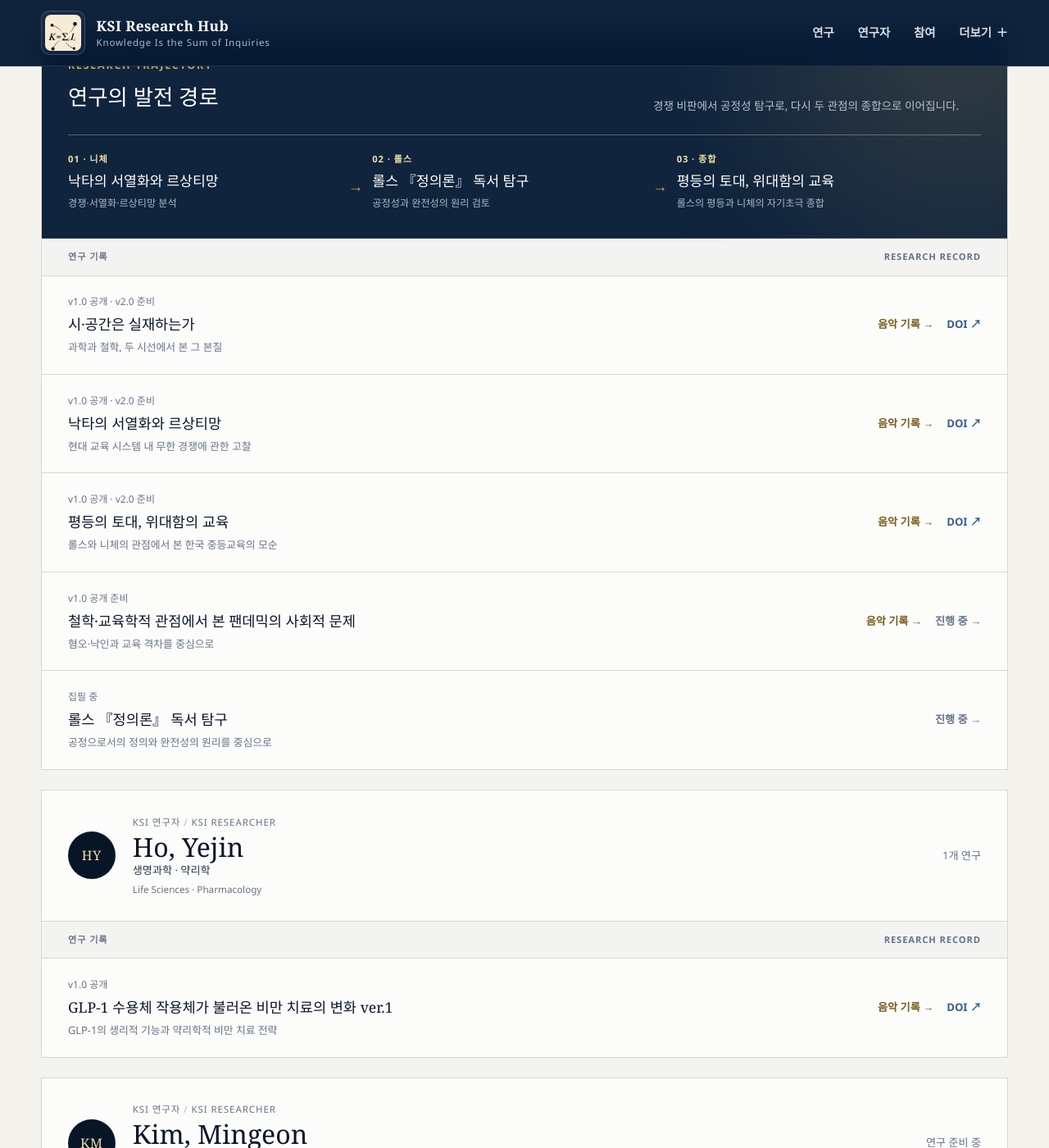
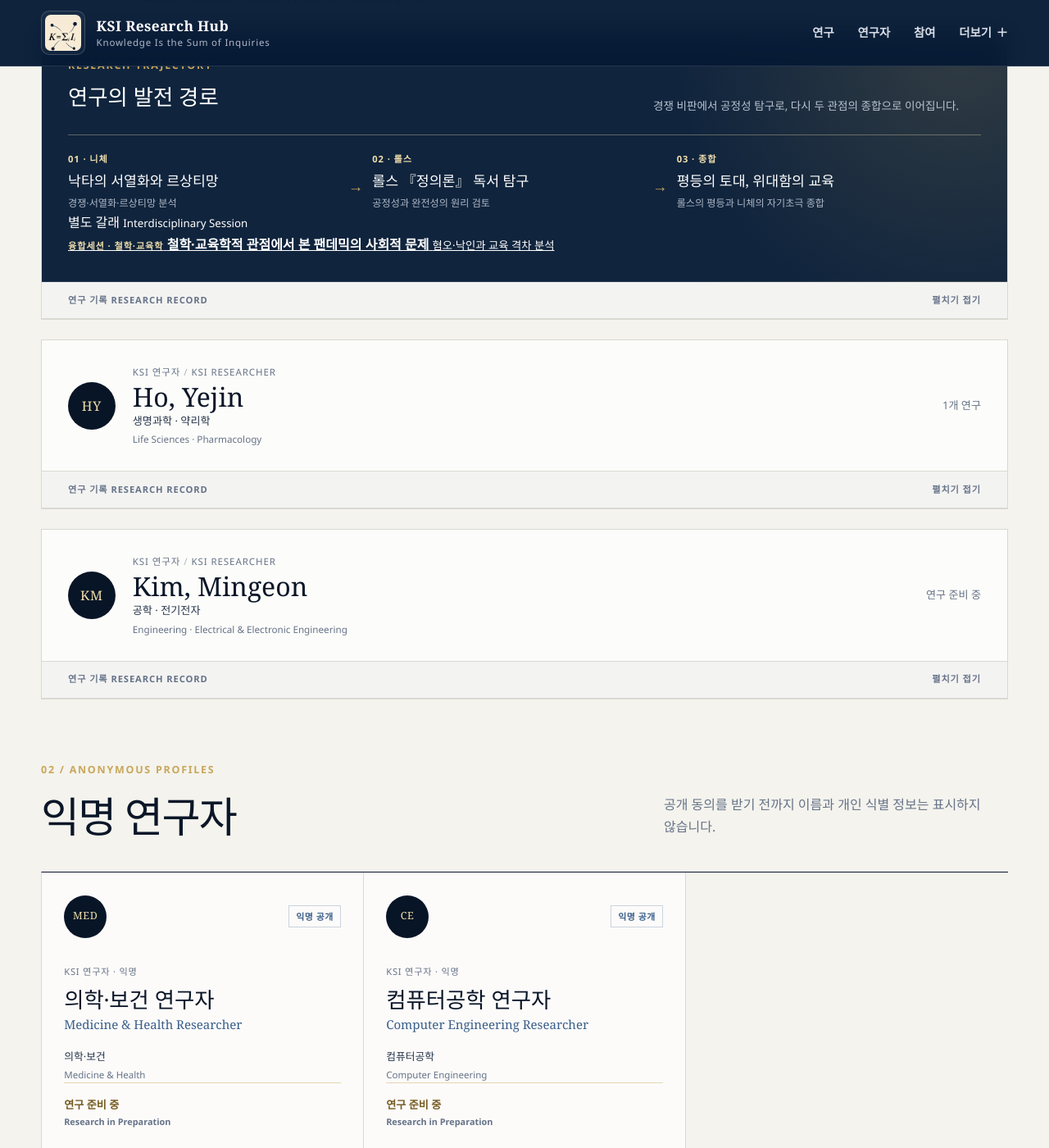
Before and after one commit to SunhoYoon-Hub/KSI-Research-Hub, a Jekyll site: the page built from docs/researchers.md, in a window 1280 px wide and 1400 px high, scrolled down 818 px. Shown: the whole window at 82% size. Built offline with Jekyll 4.4.1, drawn with Linux system fonts in a browser that asks for light colours; some of the changed text lies outside the part shown.

Commit message:
Update docs/researchers.md for pandemic publication

```diff
--- a/docs/researchers.md
+++ b/docs/researchers.md
@@ -72,41 +72,63 @@ description: KSI Research Hub의 공개 연구자와 익명 연구자, 연구별
               </a>
             </li>
           </ol>
+          <div class="trajectory-branch">
+            <div>
+              <span>별도 갈래</span>
+              <small lang="en">Interdisciplinary Session</small>
+            </div>
+            <a href="https://doi.org/10.5281/zenodo.22718001">
+              <span class="trajectory-step">융합세션 · 철학·교육학</span>
+              <strong>철학·교육학적 관점에서 본 팬데믹의 사회적 문제</strong>
+              <small>혐오·낙인과 교육 격차 분석</small>
+            </a>
+          </div>
         </section>
         {% endif %}
 
-        <div class="researcher-work-heading">
-          <span>연구 기록</span>
-          <span lang="en">Research Record</span>
-        </div>
-        {% if researcher_projects == empty %}
-        <div class="researcher-empty-record">
-          <strong lang="en">Research in Preparation</strong>
-          <p>첫 공개 연구를 준비하고 있습니다.</p>
-        </div>
-        {% else %}
-        <ol class="researcher-projects">
-          {% for project in researcher_projects %}
-          <li>
-            <div>
-              <span>{{ project.status_label }}</span>
-              <strong>{{ project.title }}</strong>
-              <small>{{ project.subtitle }}</small>
+        <details class="researcher-work-record">
+          <summary class="researcher-work-heading">
+            <span class="researcher-work-label">
+              <span>연구 기록</span>
+              <span lang="en">Research Record</span>
+            </span>
+            <span class="researcher-work-toggle" aria-hidden="true">
+              <b class="toggle-open">펼치기</b>
+              <b class="toggle-close">접기</b>
+              <i></i>
+            </span>
+          </summary>
+          <div class="researcher-work-body">
+            {% if researcher_projects == empty %}
+            <div class="researcher-empty-record">
+              <strong lang="en">Research in Preparation</strong>
+              <p>첫 공개 연구를 준비하고 있습니다.</p>
             </div>
-            <div class="researcher-project-actions">
-              {% if project.listening_record %}
-                <a class="project-listening" href="{{ '/listening/' | relative_url }}#{{ project.id }}" aria-label="{{ project.title }} 음악 기록">음악 기록 →</a>
-              {% endif %}
-              {% if project.zenodo_url %}
-                <a href="{{ project.zenodo_url }}" aria-label="{{ project.title }} Zenodo 공개본">DOI ↗</a>
-              {% else %}
-                <a class="project-pending" href="{{ '/' | relative_url }}#{{ project.id }}">진행 중 →</a>
-              {% endif %}
-            </div>
-          </li>
-          {% endfor %}
-        </ol>
-        {% endif %}
+            {% else %}
+            <ol class="researcher-projects">
+              {% for project in researcher_projects %}
+              <li>
+                <div>
+                  <span>{{ project.status_label }}</span>
+                  <strong>{{ project.title }}</strong>
+                  <small>{{ project.subtitle }}</small>
+                </div>
+                <div class="researcher-project-actions">
+                  {% if project.listening_record %}
+                    <a class="project-listening" href="{{ '/listening/' | relative_url }}#{{ project.id }}" aria-label="{{ project.title }} 음악 기록">음악 기록 →</a>
+                  {% endif %}
+                  {% if project.zenodo_url %}
+                    <a href="{{ project.zenodo_url }}" aria-label="{{ project.title }} Zenodo 공개본">DOI ↗</a>
+                  {% else %}
+                    <a class="project-pending" href="{{ '/' | relative_url }}#{{ project.id }}">진행 중 →</a>
+                  {% endif %}
+                </div>
+              </li>
+              {% endfor %}
+            </ol>
+            {% endif %}
+          </div>
+        </details>
       </article>
     {% endfor %}
   </div>
```
